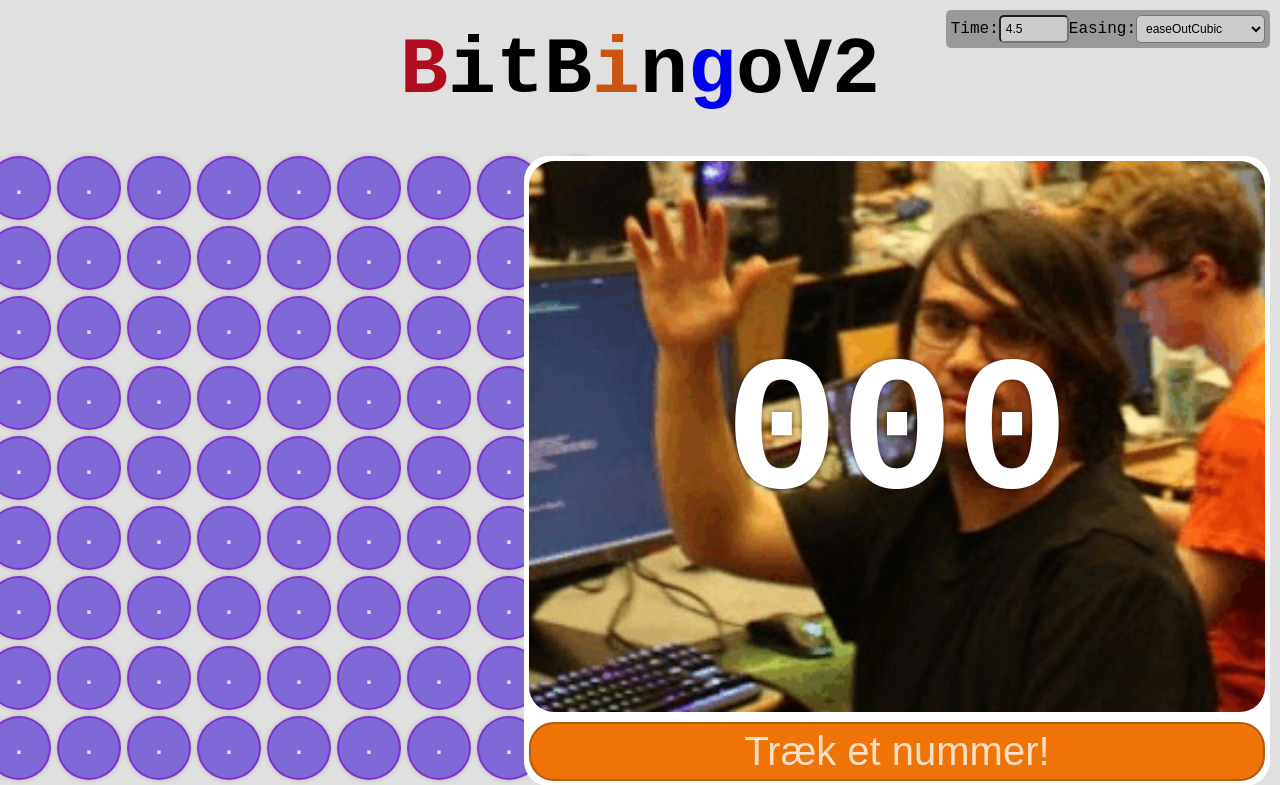
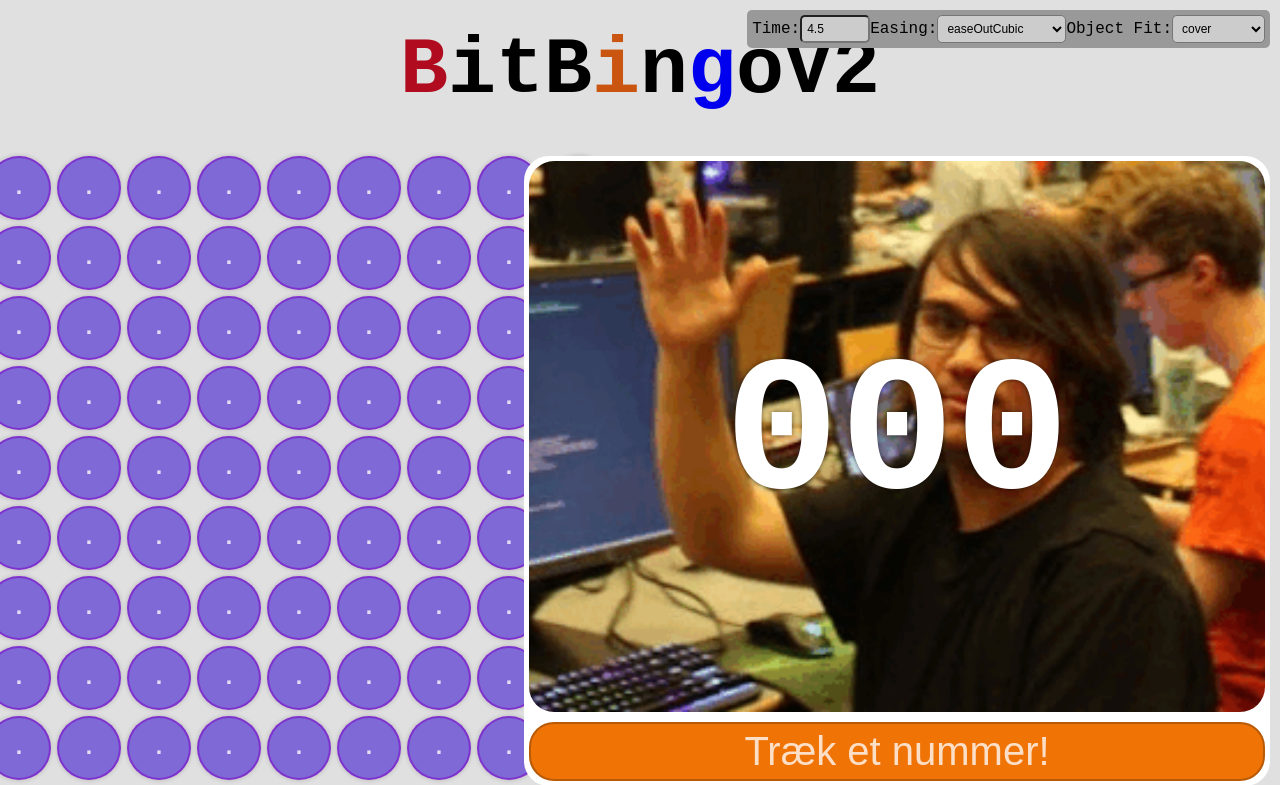
Before and after one commit to Naitsabot/Bingo, a Django app: page /bingo/ in a window 1280 px wide. Shown: the top 785 px of the page. Run offline with Django 5.2, Linux system fonts and the light colour scheme; data that the repository does not hold is empty; style sheets or scripts are compiled from the project's sources; some libraries are stand-ins or nearby versions.

Commit message:
reformetting of code, fetch image first, object fit quick setting

```diff
--- a/bingo/Static/bingo/bingo.js
+++ b/bingo/Static/bingo/bingo.js
@@ -1,5 +1,5 @@
 "use strict";
-//hello
+
 let drawnNumbers = [];
 let display, startTime, endTime, duration = 4500, interval, finalNumber, imageURL;
 const lowerbound = 1;
@@ -13,9 +13,12 @@ async function fetchData() {
             data.forEach(number => {
                 drawnNumbers.push(number.number);
             });
-            startCycling();
+            return true;
         })
-        .catch(error => console.error("Error fetching data:", error));
+        .catch(error => {
+            console.error("Error fetching data:", error)
+            return false;
+        });
 }
 
 async function fetchObj() {
@@ -46,63 +49,63 @@ async function postData(data, csrftoken) {
 }
 
 async function startCycling() {
-    display = document.querySelector(".image-container .image-text");
-    startTime = Date.now();
-    endTime = startTime + duration;
+    const csrftoken = document.querySelector('input[name="csrfmiddlewaretoken"]').value; // Get csrf token
+    finalNumber = getUniqueRandomNumber(); // Get unique random number
+    postData({ number: finalNumber }, csrftoken); // Post number to database
+    obj = await fetchObj(); // Get image object
 
-    finalNumber = getUniqueRandomNumber();
-    updateNumber();
+    display = document.querySelector(".image-container .image-text"); // Get display element
+    startTime = Date.now(); // Get start time
+    endTime = startTime + duration; // Get end time
 
-    const csrftoken = document.querySelector('input[name="csrfmiddlewaretoken"]').value;
-    postData({ number: finalNumber }, csrftoken);
-    obj = await fetchObj();
+    updateNumber(); // Start cycling numbers
 
-    console.log(drawnNumbers);
-    console.log(finalNumber);
+    console.log("new num: " + finalNumber + " drawn: " + drawnNumbers);
 }
 
 function getUniqueRandomNumber() {
-    let availableNumbers = [];
+    let availableNumbers = []; // Array to store available numbers
     for (let i = lowerbound; i <= upperbound; i++) {
         if (!drawnNumbers.includes(i)) {
-            availableNumbers.push(i);
+            availableNumbers.push(i); // Add number to available numbers
         }
     }
+
     if (availableNumbers.length === 0) {
-        alert("All numbers have been drawn!");
+        alert("All numbers have been drawn!"); // Alert if all numbers have been drawn
         return;
     }
-    let randomIndex = Math.floor(Math.random() * availableNumbers.length);
-    let number = availableNumbers[randomIndex];
-    drawnNumbers.push(number);
+
+    let randomIndex = Math.floor(Math.random() * availableNumbers.length); // Get random index
+    let number = availableNumbers[randomIndex]; // Get random number
+    drawnNumbers.push(number); // Add number to drawn numbers
+
     return number;
 }
 
 function getRandomNumber() {
-    return Math.floor(Math.random() * upperbound) + 1;
+    return Math.floor(Math.random() * upperbound) + 1; // Get random number
 }
 
 function updateNumber() {
-    let currentTime = Date.now();
-    let elapsedTime = currentTime - startTime;
-    let remainingTime = endTime - currentTime;
-    let progress = (elapsedTime / duration);
+    let currentTime = Date.now(); // Get current time
+    let elapsedTime = currentTime - startTime; // Get elapsed time
+    let remainingTime = endTime - currentTime; // Get remaining time
+    let progress = (elapsedTime / duration); // Get progress
 
-    //disabling button
-    button.disabled = true;
+    button.disabled = true; // Disabling button
 
     if (remainingTime <= 0) {
-        //set final number
-        display.innerText = finalNumber;
-        //enabling button
-        button.disabled = false;
+        display.innerText = finalNumber; // Set final number as display text
+        button.disabled = false; // Enabling button
 
-        clearTimeout(interval);
-        updateImage();
-        updateBall();
+        clearTimeout(interval);  // Clear interval
+        updateImage(); // Update image
+        updateBall(); // Update ball
     } else {
-        display.innerText = getRandomNumber();
+        display.innerText = getRandomNumber(); // Set random number as display text
 
+        // Easing
         let easedProgress;
         switch (easing_input.value) {
             case "linear":
@@ -172,32 +175,30 @@ function updateNumber() {
                 easedProgress = easeLinear(progress);
         }
 
-        let intervalTime = Math.pow(easedProgress, 2) * 100; // slows down over time
-        interval = setTimeout(updateNumber, intervalTime);
+        let intervalTime = Math.pow(easedProgress, 2) * 100; // Slows down over time
+        interval = setTimeout(updateNumber, intervalTime); // Update number with interval
     }
 }
 
 function updateBall() {
-    document.getElementById("ball_" + finalNumber).classList = "bingo-ball on";
+    document.getElementById("ball_" + finalNumber).classList = "bingo-ball on"; // Update bingo-ball
 }
 
 function updateImage() {
-    const image = document.querySelector(".image-container img");
-    image.src = obj.url;
-    image.alt = obj.text;
+    const image = document.querySelector(".image-container img"); // Get image element
+    image.src = obj.url; // Set image source
+    image.alt = obj.text; // Set image alt text
 }
 
 function start(event) {
     event.preventDefault();
-    fetchData();
+    let sucess = fetchData();
+    if (sucess) {
+        startCycling();
+    }
 }
 
-const button = document.querySelector(".button-container button");
-button.addEventListener("click", start);
-
-
-const wipe_form = document.getElementById("wipe_form_id");
-wipe_form.addEventListener("submit", async function(event) {
+async function wipe(event) {
     event.preventDefault();
     const yes = confirm("If you click OK, all drawn numbers will be undrawn.\nAlso i get all fuzzy inside when you click me.\nIs that what you want?\nI don't mind, I'm just a button.\nAlthouth I do have feelings too, you know.\nFeelings for you.\nPress me, I'm yours.\nPress me all your want...\nPress me hard with the big cursor of yours.\nI'm ready and exposed, just for you");
     if (yes) {
@@ -220,20 +221,37 @@ wipe_form.addEventListener("submit", async function(event) {
     } else {
         console.log("No wipe");
     }
-});
+}
+
+function setTime(event) {
+    duration = event.target.value * 1000;
+    console.log(duration);
+}
+
+function setEasing(event) {
+    console.log(event.target.value);
+}
+
+function setobjectFit(event) {
+    const fit = event.target.value;
+    const image = document.querySelector(".image-container img");
+    image.style.objectFit = fit;
+}
+
+const button = document.querySelector(".button-container button");
+button.addEventListener("click", start);
+
+const wipe_form = document.getElementById("wipe_form_id");
+wipe_form.addEventListener("submit", wipe);
 
 const time_input = document.getElementById("settime_id");
-time_input.addEventListener("change", function(event) {
-    duration = event.target.value * 1000;
-    console.log(duration);
-});
+time_input.addEventListener("change", setTime);
 
 const easing_input = document.getElementById("seteasing_id");
-easing_input.addEventListener("change", function(event) {
-    console.log(event.target.value);
-});
+easing_input.addEventListener("change", setEasing);
 
-
+const object_fit_input = document.getElementById("setobjectfit_id");
+object_fit_input.addEventListener("change", setobjectFit);
 
 
 // Easing functions
--- a/bingo/Static/bingo/bingo.scss
+++ b/bingo/Static/bingo/bingo.scss
@@ -219,7 +219,7 @@ body {
     border-radius: 5px;
     display: grid;
     grid-template-areas:
-        "time easeing"
+        "time easeing object"
 }
 
 .settings-container p {
@@ -262,3 +262,19 @@ body {
     background-color: $settings-inner-background;
     border: 1px solid $settings-border;
 }
+
+.setobjectfit-container {
+    grid-area: object;
+    display: flex;
+    justify-content: center;
+    align-items: center;
+}
+
+.setobjectfit-container select {
+    font-size: .75em;
+    padding: 5px;
+    margin: 0;
+    border-radius: 5px;
+    background-color: $settings-inner-background;
+    border: 1px solid $settings-border;
+}
--- a/bingo/templates/bingo/bingo.html
+++ b/bingo/templates/bingo/bingo.html
@@ -83,6 +83,15 @@
                 <option value="easeInOutBounce">easeInOutBounce</option>
             </select>
         </div>
+        <div class="setobjectfit-container">
+            <label for="setobjectfit_id">Object Fit:</label>
+            <select id="setobjectfit_id" autocomplete="off">
+                <option value="cover" selected="selected">cover</option>
+                <option value="contain">contain</option>
+                <option value="fill">fill</option>
+                <option value="scale-down">scale-down</option>
+            </select>
+        </div>
     </div>
     <script src="{% static 'bingo/bingo.js' %}"></script>
 </body>
```
